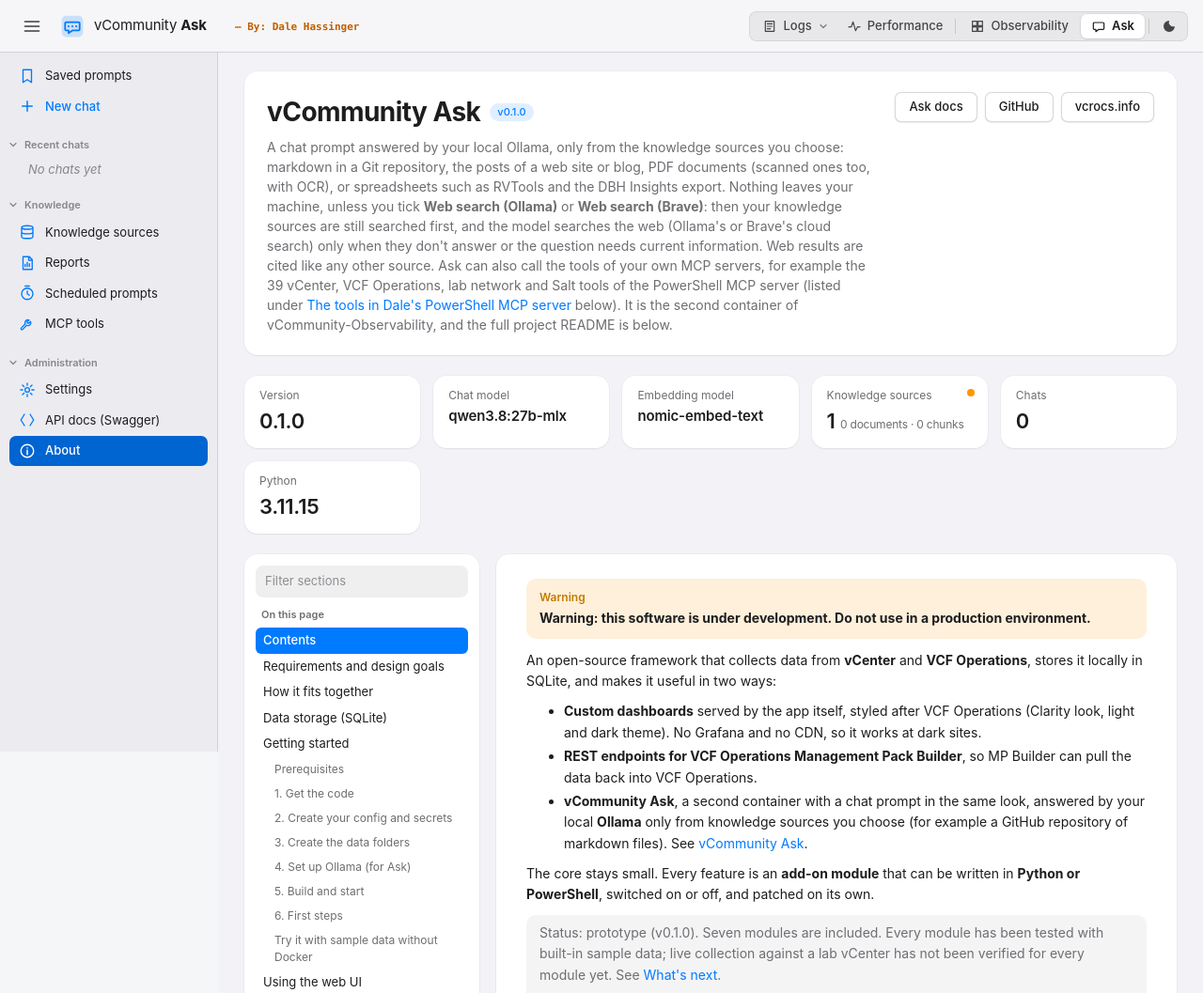
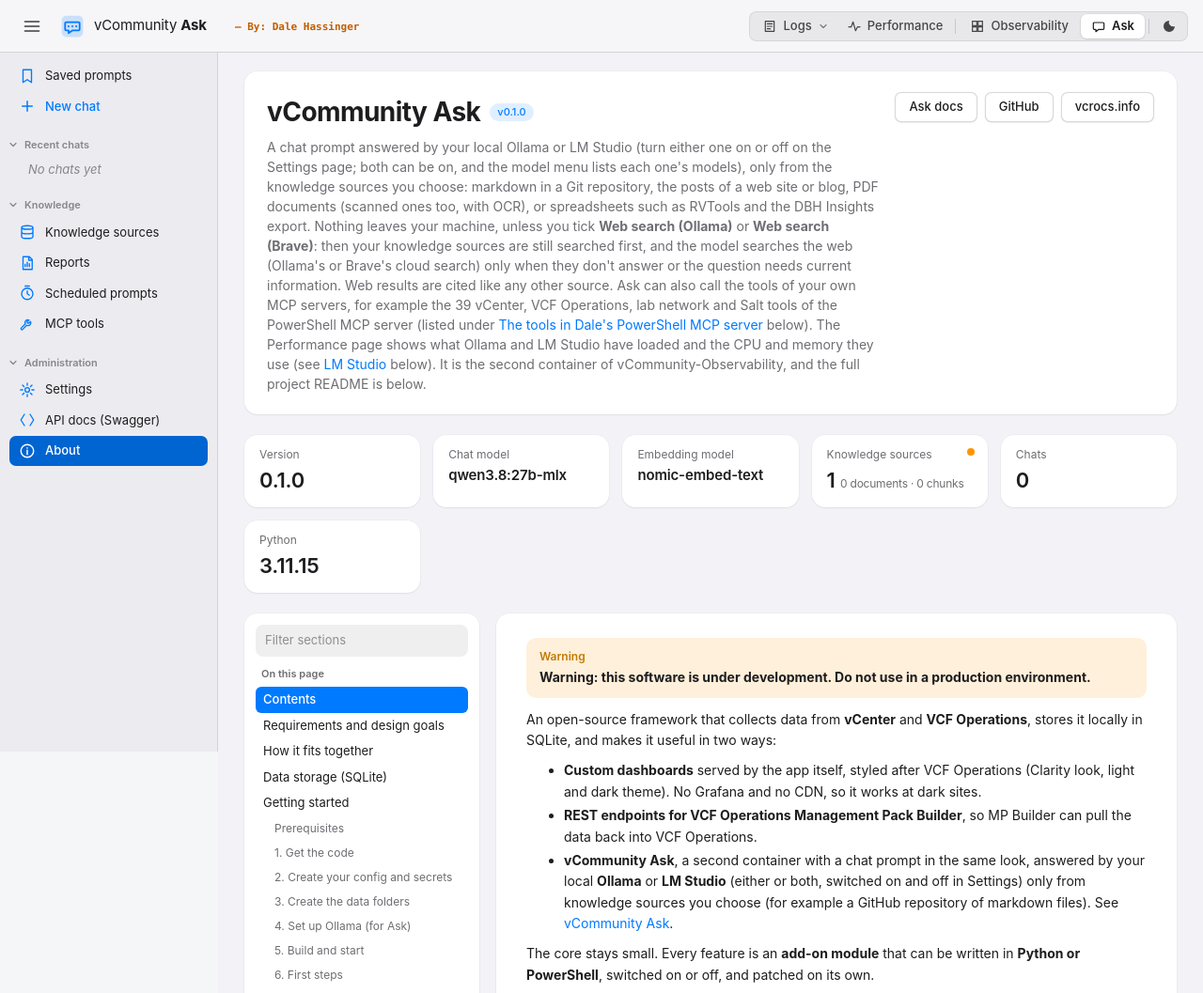
Before and after one commit to dalehassinger/vCommunity-Observability, a FastAPI app: page /about in a window 1280 px wide. Shown: the top 1057 px of the page at 94% size. Run offline with FastAPI, Linux system fonts and the light colour scheme; data comes from the database, SQL or seed files in the repository; data that the repository does not hold is empty; some libraries are stand-ins or nearby versions.

Commit message:
Updated with latest features

```diff
--- a/ask/app/templates/about.html
+++ b/ask/app/templates/about.html
@@ -6,7 +6,7 @@
 <div class="card about-hero">
   <div>
     <h1>vCommunity <b>Ask</b> <span class="badge badge-info">v{{ version }}</span></h1>
-    <p>A chat prompt answered by your local Ollama, only from the knowledge sources you choose: markdown in a Git repository, the posts of a web site or blog, PDF documents (scanned ones too, with OCR), or spreadsheets such as RVTools and the DBH Insights export. Nothing leaves your machine, unless you tick <b>Web search (Ollama)</b> or <b>Web search (Brave)</b>: then your knowledge sources are still searched first, and the model searches the web (Ollama's or Brave's cloud search) only when they don't answer or the question needs current information. Web results are cited like any other source. Ask can also call the tools of your own MCP servers, for example the 39 vCenter, VCF Operations, lab network and Salt tools of the PowerShell MCP server (listed under <a href="#the-tools-in-dales-powershell-mcp-server">The tools in Dale's PowerShell MCP server</a> below). It is the second container of vCommunity-Observability, and the full project README is below.</p>
+    <p>A chat prompt answered by your local Ollama or LM Studio (turn either one on or off on the Settings page; both can be on, and the model menu lists each one's models), only from the knowledge sources you choose: markdown in a Git repository, the posts of a web site or blog, PDF documents (scanned ones too, with OCR), or spreadsheets such as RVTools and the DBH Insights export. Nothing leaves your machine, unless you tick <b>Web search (Ollama)</b> or <b>Web search (Brave)</b>: then your knowledge sources are still searched first, and the model searches the web (Ollama's or Brave's cloud search) only when they don't answer or the question needs current information. Web results are cited like any other source. Ask can also call the tools of your own MCP servers, for example the 39 vCenter, VCF Operations, lab network and Salt tools of the PowerShell MCP server (listed under <a href="#the-tools-in-dales-powershell-mcp-server">The tools in Dale's PowerShell MCP server</a> below). The Performance page shows what Ollama and LM Studio have loaded and the CPU and memory they use (see <a href="#lm-studio">LM Studio</a> below). It is the second container of vCommunity-Observability, and the full project README is below.</p>
   </div>
   <div class="about-links">
     <a class="btn btn-outline" href="#vcommunity-ask-local-ai-chat">Ask docs</a>
```
Also changed, not shown: README.md.
